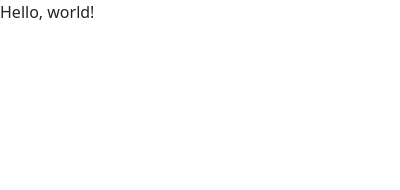
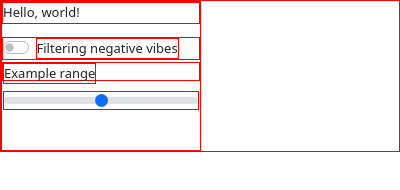
Before and after one commit to nubDotDev/HackUMass10, a browser extension: page chrome/popup.html in a window 400 px wide. Drawn offline with nearby package versions, Linux system fonts and the light colour scheme.

Commit message:
Add input elems to html and css

```diff
--- a/chrome/popup.css
+++ b/chrome/popup.css
@@ -1,5 +1,11 @@
+* {
+    border: 1px solid red;
+    font-size: 13px;
+}
+
 body {
     width: 200px;
     height: 150px;
     display: flex;
+    flex-direction: column;
 }
--- a/chrome/popup.html
+++ b/chrome/popup.html
@@ -10,7 +10,14 @@
 </head>
 <body>
     <p>Hello, world!</p>
-
+    <div class="form-check form-switch">
+        <input class="form-check-input" type="checkbox" role="switch" id="enabled">
+        <label class="form-check-label" for="enable">Filtering negative vibes</label>
+    </div>
+    <div class="form-range">
+        <label for="customRange1" class="form-label">Example range</label>
+        <input type="range" class="form-range" id="sensRange">
+    </div>
     <script src="./popup.js"></script>
 </body>
 </html>
```
